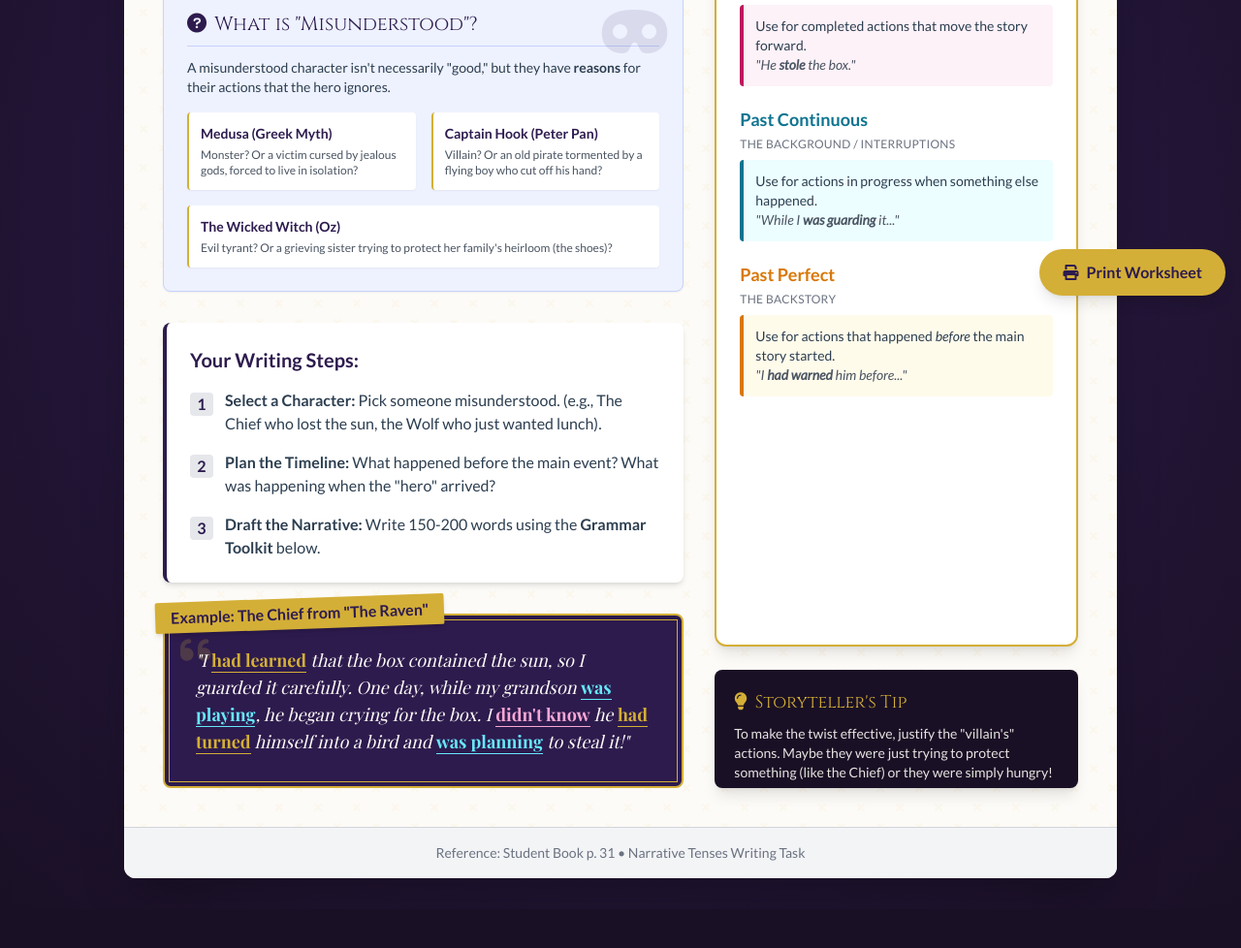
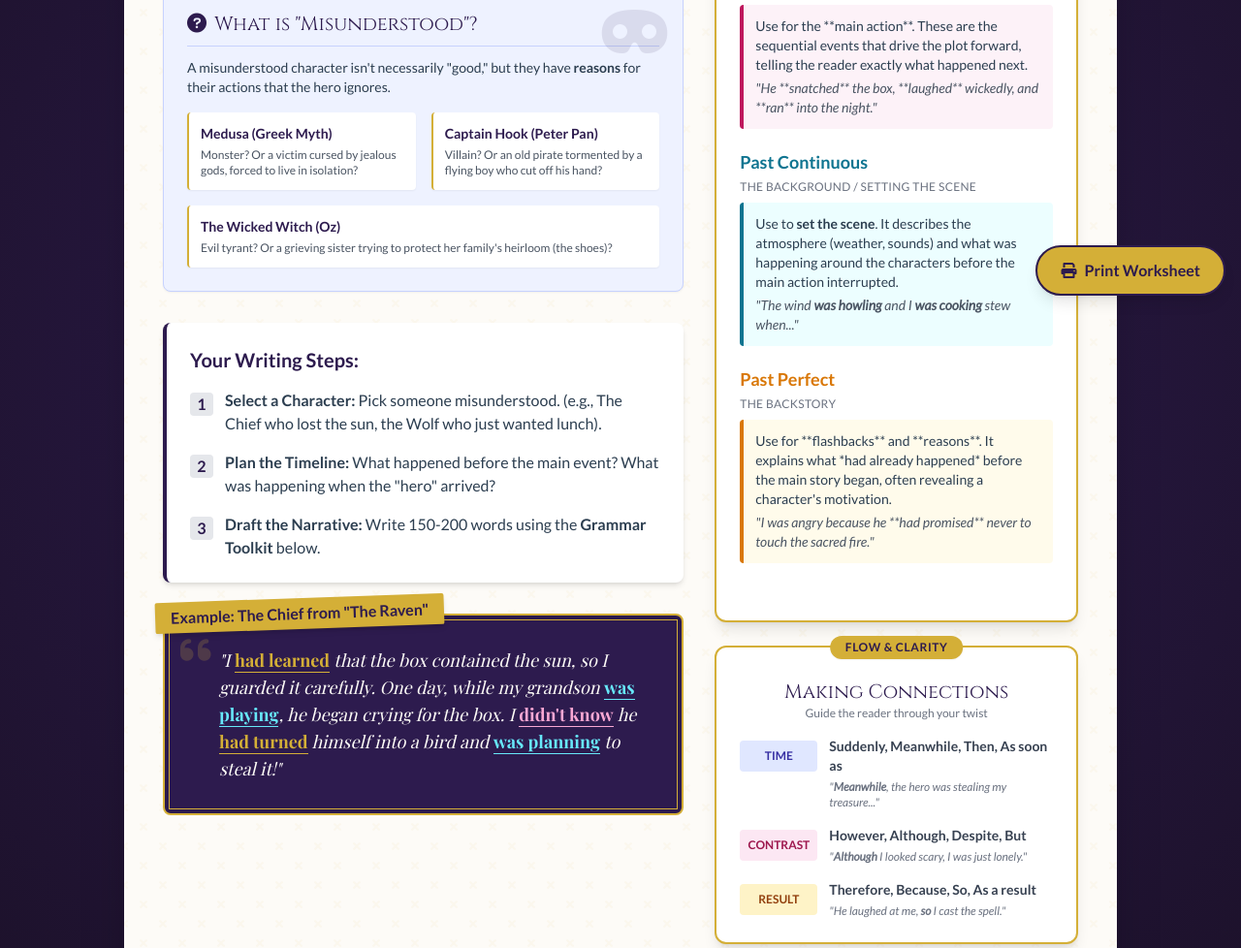
Before and after one commit to sinanseden-eng/a-folktale-with-a-twist, a plain HTML site: page index.html in a window 1280 px wide. Shown: the part 479-1457 px from the top of the page at 97% size. Before the commit the page ends 1417 px from the top, so only its background shows below. Drawn offline with nearby package versions, Linux system fonts and the light colour scheme; a web font is replaced by a local one.

Commit message:
Enhance print styles and button visibility
Added print styles and improved button visibility.

```diff
--- a/index.html
+++ b/index.html
@@ -57,23 +57,37 @@
             border: 1px solid #d4af37;
             pointer-events: none;
         }
+        /* Hide print button when printing */
+        @media print {
+            .print\:hidden {
+                display: none;
+            }
+            body {
+                background: white;
+            }
+            .max-w-5xl {
+                box-shadow: none;
+                max-width: 100%;
+                width: 100%;
+            }
+        }
     </style>
 </head>
-<body class="min-h-screen p-4 md:p-8 flex items-center justify-center font-body">
+<body class="min-h-screen p-4 md:p-8 flex items-center justify-center font-body text-gray-800">
 
     <!-- Main Container -->
     <div class="max-w-5xl w-full parchment-texture rounded-xl shadow-2xl overflow-hidden relative">
 
         <!-- Header Section -->
         <header class="bg-mystic-purple text-parchment p-8 text-center relative overflow-hidden">
-            <div class="absolute top-0 left-0 w-full h-full opacity-10">
+            <div class="absolute top-0 left-0 w-full h-full opacity-10 pointer-events-none">
                 <i class="fas fa-feather-alt text-9xl absolute -left-10 -top-10 transform rotate-45"></i>
                 <i class="fas fa-book-open text-9xl absolute -right-10 -bottom-10"></i>
             </div>
 
             <div class="relative z-10">
                 <span class="text-royal-gold tracking-[0.3em] text-sm uppercase font-bold mb-2 block">Creative Writing Challenge</span>
-                <h1 class="text-4xl md:text-6xl font-fantasy text-white mb-2 text-shadow-lg">A Folk Tale with a Twist</h1>
+                <h1 class="text-4xl md:text-6xl font-fantasy text-white mb-2" style="text-shadow: 2px 2px 4px rgba(0,0,0,0.5);">A Folk Tale with a Twist</h1>
                 <p class="text-lg md:text-xl font-narrative italic text-royal-gold">"There are two sides to every story..."</p>
             </div>
         </header>
@@ -87,7 +101,7 @@
                 <!-- The Objective -->
                 <section>
                     <div class="flex items-center gap-3 mb-4">
-                        <div class="w-10 h-10 rounded-full bg-mystic-purple text-royal-gold flex items-center justify-center text-xl">
+                        <div class="w-10 h-10 rounded-full bg-mystic-purple text-royal-gold flex items-center justify-center text-xl shrink-0">
                             <i class="fas fa-bullseye"></i>
                         </div>
                         <h2 class="text-2xl font-fantasy text-mystic-purple border-b-2 border-royal-gold pb-1 w-full">The Mission</h2>
@@ -100,7 +114,7 @@
 
                 <!-- Concept Explanation: Misunderstood Characters -->
                 <section class="bg-indigo-50 p-6 rounded-lg border border-indigo-200 shadow-sm relative overflow-hidden">
-                    <div class="absolute top-0 right-0 p-4 opacity-10">
+                    <div class="absolute top-0 right-0 p-4 opacity-10 pointer-events-none">
                         <i class="fas fa-mask text-6xl text-mystic-purple"></i>
                     </div>
                     <h3 class="font-fantasy text-xl text-mystic-purple mb-3 border-b border-indigo-200 pb-2">
@@ -151,8 +165,8 @@
                     </div>
                     <div class="bg-mystic-purple text-parchment p-8 rounded-lg shadow-inner italic font-narrative text-lg relative decorative-border">
                         <i class="fas fa-quote-left absolute top-4 left-4 text-royal-gold opacity-20 text-4xl"></i>
-                        <p class="relative z-10">
-                            "I <span class="text-royal-gold font-bold not-italic border-b border-royal-gold" title="Past Perfect">had learned</span> that the box contained the sun, so I guarded it carefully. One day, while my grandson <span class="text-cyan-300 font-bold not-italic border-b border-cyan-300" title="Past Continuous">was playing</span>, he began crying for the box. I <span class="text-pink-300 font-bold not-italic border-b border-pink-300" title="Past Simple - Negative">didn't know</span> he <span class="text-royal-gold font-bold not-italic border-b border-royal-gold" title="Past Perfect">had turned</span> himself into a bird and <span class="text-cyan-300 font-bold not-italic border-b border-cyan-300" title="Past Continuous">was planning</span> to steal it!"
+                        <p class="relative z-10 pl-6">
+                            "I <span class="text-royal-gold font-bold not-italic border-b border-royal-gold cursor-help" title="Past Perfect">had learned</span> that the box contained the sun, so I guarded it carefully. One day, while my grandson <span class="text-cyan-300 font-bold not-italic border-b border-cyan-300 cursor-help" title="Past Continuous">was playing</span>, he began crying for the box. I <span class="text-pink-300 font-bold not-italic border-b border-pink-300 cursor-help" title="Past Simple - Negative">didn't know</span> he <span class="text-royal-gold font-bold not-italic border-b border-royal-gold cursor-help" title="Past Perfect">had turned</span> himself into a bird and <span class="text-cyan-300 font-bold not-italic border-b border-cyan-300 cursor-help" title="Past Continuous">was planning</span> to steal it!"
                         </p>
                     </div>
                 </section>
@@ -172,44 +186,85 @@
                     </div>
 
                     <!-- Grammar Card 1 -->
-                    <div class="mb-5 group">
+                    <div class="mb-5 group cursor-pointer">
                         <h3 class="text-pink-700 font-bold text-lg mb-1 flex items-center justify-between">
                             Past Simple
                             <i class="fas fa-check text-xs opacity-0 group-hover:opacity-100 transition-opacity"></i>
                         </h3>
                         <p class="text-xs uppercase tracking-wide text-gray-500 mb-2">The Main Events</p>
-                        <div class="bg-pink-50 p-3 rounded border-l-4 border-pink-700 text-sm text-ink">
-                            Use for completed actions that move the story forward.
-                            <br><em class="text-gray-600">"He <strong>stole</strong> the box."</em>
+                        <div class="bg-pink-50 p-3 rounded border-l-4 border-pink-700 text-sm text-ink group-hover:bg-pink-100 transition-colors">
+                            Use for the **main action**. These are the sequential events that drive the plot forward, telling the reader exactly what happened next.
+                            <br><em class="text-gray-600 block mt-1">"He **snatched** the box, **laughed** wickedly, and **ran** into the night."</em>
                         </div>
                     </div>
 
                     <!-- Grammar Card 2 -->
-                    <div class="mb-5 group">
+                    <div class="mb-5 group cursor-pointer">
                         <h3 class="text-cyan-700 font-bold text-lg mb-1 flex items-center justify-between">
                             Past Continuous
                             <i class="fas fa-check text-xs opacity-0 group-hover:opacity-100 transition-opacity"></i>
                         </h3>
-                        <p class="text-xs uppercase tracking-wide text-gray-500 mb-2">The Background / Interruptions</p>
-                        <div class="bg-cyan-50 p-3 rounded border-l-4 border-cyan-700 text-sm text-ink">
-                            Use for actions in progress when something else happened.
-                            <br><em class="text-gray-600">"While I <strong>was guarding</strong> it..."</em>
+                        <p class="text-xs uppercase tracking-wide text-gray-500 mb-2">The Background / Setting the Scene</p>
+                        <div class="bg-cyan-50 p-3 rounded border-l-4 border-cyan-700 text-sm text-ink group-hover:bg-cyan-100 transition-colors">
+                            Use to <strong>set the scene</strong>. It describes the atmosphere (weather, sounds) and what was happening around the characters before the main action interrupted.
+                            <br><em class="text-gray-600 block mt-1">"The wind <strong>was howling</strong> and I <strong>was cooking</strong> stew when..."</em>
                         </div>
                     </div>
 
                     <!-- Grammar Card 3 -->
-                    <div class="group">
+                    <div class="group cursor-pointer">
                         <h3 class="text-amber-600 font-bold text-lg mb-1 flex items-center justify-between">
                             Past Perfect
                             <i class="fas fa-check text-xs opacity-0 group-hover:opacity-100 transition-opacity"></i>
                         </h3>
                         <p class="text-xs uppercase tracking-wide text-gray-500 mb-2">The Backstory</p>
-                        <div class="bg-amber-50 p-3 rounded border-l-4 border-amber-600 text-sm text-ink">
-                            Use for actions that happened <em>before</em> the main story started.
-                            <br><em class="text-gray-600">"I <strong>had warned</strong> him before..."</em>
+                        <div class="bg-amber-50 p-3 rounded border-l-4 border-amber-600 text-sm text-ink group-hover:bg-amber-100 transition-colors">
+                            Use for **flashbacks** and **reasons**. It explains what *had already happened* before the main story began, often revealing a character's motivation.
+                            <br><em class="text-gray-600 block mt-1">"I was angry because he **had promised** never to touch the sacred fire."</em>
                         </div>
                     </div>
 
+                </div>
+
+                <!-- Connectors Box -->
+                <div class="bg-white p-6 rounded-xl shadow-lg border-2 border-royal-gold relative">
+                    <div class="absolute -top-3 left-1/2 transform -translate-x-1/2 bg-royal-gold text-mystic-purple px-4 py-1 rounded-full text-xs font-bold uppercase tracking-wider shadow-sm">
+                        Flow & Clarity
+                    </div>
+
+                    <div class="text-center mb-4 mt-2">
+                        <h2 class="text-xl font-fantasy text-mystic-purple">Making Connections</h2>
+                        <p class="text-xs text-gray-500">Guide the reader through your twist</p>
+                    </div>
+
+                    <div class="space-y-4">
+                        <!-- Sequence -->
+                        <div class="flex gap-3 items-start">
+                            <div class="bg-indigo-100 text-indigo-800 p-2 rounded text-xs font-bold w-20 text-center shrink-0 mt-1">TIME</div>
+                            <div class="text-sm text-ink">
+                                <span class="font-bold text-gray-700">Suddenly, Meanwhile, Then, As soon as</span>
+                                <p class="text-xs text-gray-500 mt-1"><em>"<strong>Meanwhile</strong>, the hero was stealing my treasure..."</em></p>
+                            </div>
+                        </div>
+
+                        <!-- Contrast -->
+                        <div class="flex gap-3 items-start">
+                            <div class="bg-pink-100 text-pink-800 p-2 rounded text-xs font-bold w-20 text-center shrink-0 mt-1">CONTRAST</div>
+                            <div class="text-sm text-ink">
+                                <span class="font-bold text-gray-700">However, Although, Despite, But</span>
+                                <p class="text-xs text-gray-500 mt-1"><em>"<strong>Although</strong> I looked scary, I was just lonely."</em></p>
+                            </div>
+                        </div>
+
+                        <!-- Result -->
+                        <div class="flex gap-3 items-start">
+                            <div class="bg-amber-100 text-amber-800 p-2 rounded text-xs font-bold w-20 text-center shrink-0 mt-1">RESULT</div>
+                            <div class="text-sm text-ink">
+                                <span class="font-bold text-gray-700">Therefore, Because, So, As a result</span>
+                                <p class="text-xs text-gray-500 mt-1"><em>"He laughed at me, <strong>so</strong> I cast the spell."</em></p>
+                            </div>
+                        </div>
+                    </div>
                 </div>
 
                 <!-- Tip Box -->
@@ -233,8 +288,8 @@
     </div>
 
     <!-- Print Control -->
-    <div class="fixed bottom-4 right-4 print:hidden">
-        <button onclick="window.print()" class="bg-royal-gold hover:bg-yellow-600 text-mystic-purple font-bold py-3 px-6 rounded-full shadow-lg transition-all transform hover:scale-105 flex items-center gap-2">
+    <div class="fixed bottom-4 right-4 print:hidden z-50">
+        <button onclick="window.print()" class="bg-royal-gold hover:bg-yellow-600 text-mystic-purple font-bold py-3 px-6 rounded-full shadow-lg transition-all transform hover:scale-105 flex items-center gap-2 border-2 border-mystic-purple">
             <i class="fas fa-print"></i> Print Worksheet
         </button>
     </div>
```
